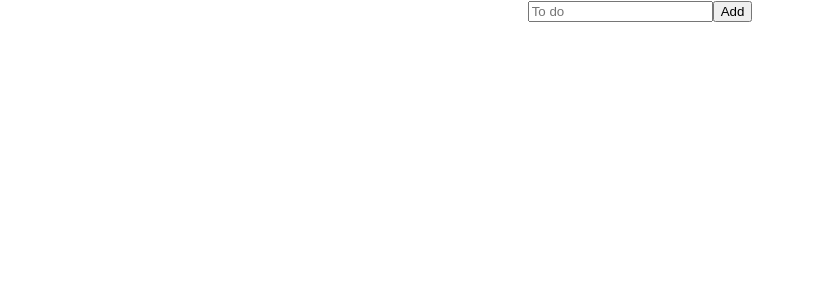
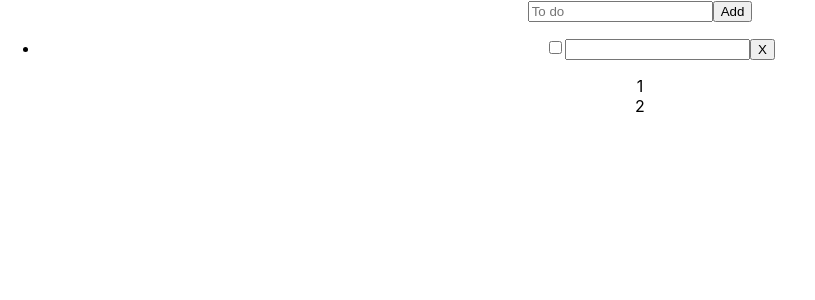
Before and after one commit to romkravets/to-do-test-app, a React (Create React App) app: page / in a window 1280 px wide. Shown: the top 300 px of the page, without its empty margins (0-815 px from the left). Built offline with nearby package versions, Linux system fonts and the light colour scheme.

Commit message:
Jsx to-do

```diff
--- a/src/components/task-list/TaskList.js
+++ b/src/components/task-list/TaskList.js
@@ -18,6 +18,32 @@
             />
             <button className="task-list__btn">Add</button>
          </form>
+         <div className="list">
+            <ul className="task-list__content">
+            <li>
+                  <span className="list-item__checkbox">
+                  <input className="list-item__native-input"
+                        type="checkbox"
+                        id=""/>
+                  <label className="list-item__label"></label>
+                  </span>
+                  <span className="list-item__title">
+                  </span>
+                  <input className="list-item__input"
+                  value=''/>
+                  <button className="list-item__del">X</button>
+            </li>
+            </ul>
+         </div>
+         <div className="footer">
+            <div className="footer__counter">
+               1
+            </div>
+            <div className="footer__filters">
+               2
+            </div>
+            <div className="footer__control"></div>
+         </div>
          </div>
       )
    }
```
